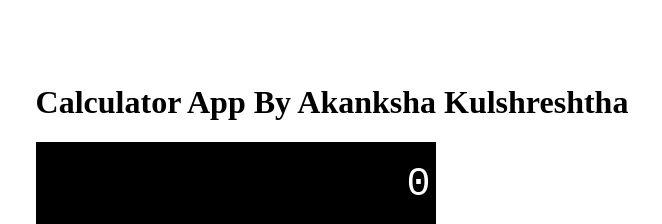
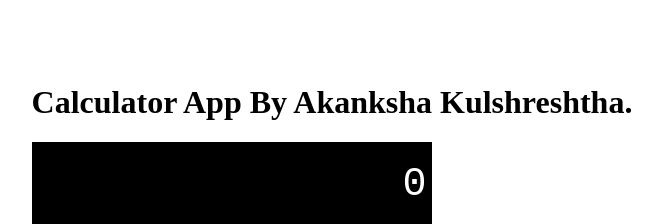
Before and after one commit to Akanshakuls/my-calculator, a plain HTML site: page index.html in a window 1280 px wide. Shown: the top 224 px of the page, 308-970 px from the left. Drawn offline with Linux system fonts and the light colour scheme.

Commit message:
name added

```diff
--- a/index.html
+++ b/index.html
@@ -14,7 +14,7 @@
 
         <div class="full-cal">
             <div class="title-cred">
-                <h1>Calculator App By Akanksha Kulshreshtha</h1>
+                <h1>Calculator App By Akanksha Kulshreshtha.</h1>
             </div>
             <div class="calc">
 
```
